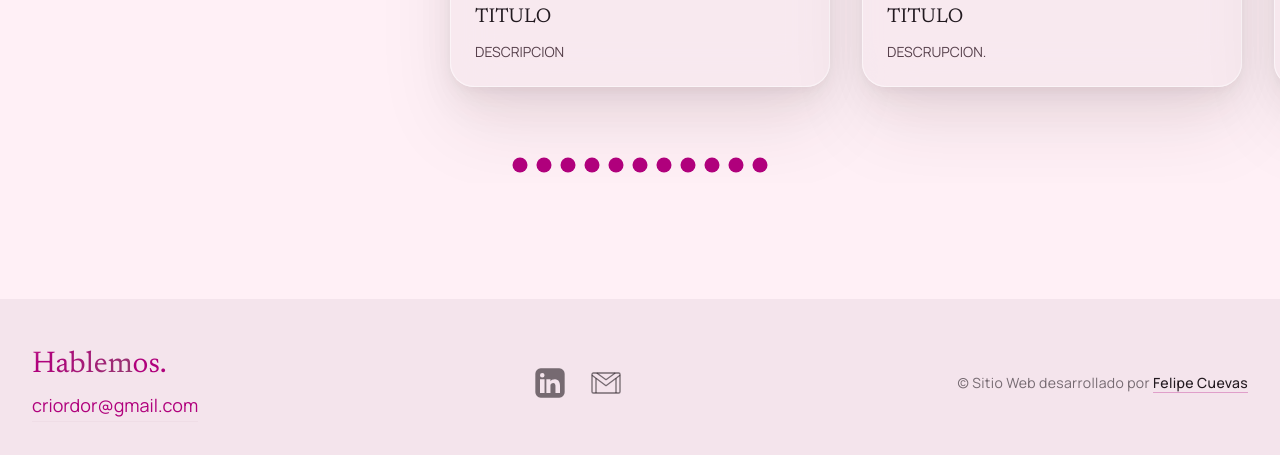
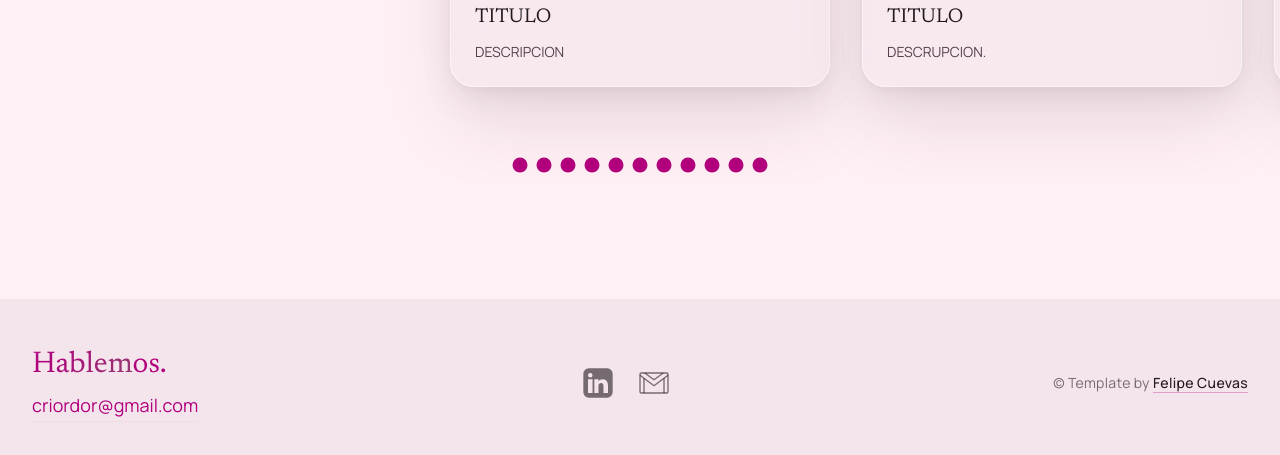
Before and after one commit to CristinaDorador/CristinaDorador.github.io, a website: page index.html in a window 1280 px wide. Shown: the part 6352-6807 px from the top of the page. Drawn offline with nearby package versions, Linux system fonts and the light colour scheme.

Commit message:
Update index.html

```diff
--- a/index.html
+++ b/index.html
@@ -743,7 +743,7 @@
             </a>
         </nav>
         <div class="font-body text-sm tracking-wide text-on-surface/60 dark:text-dark-on-surface/60 transition-colors duration-300">
-            © Sitio Web desarrollado por
+            © Template by
             <a href="https://www.linkedin.com/in/ffelipecuevasc/"
                target="_blank"
                rel="noopener noreferrer"
```
